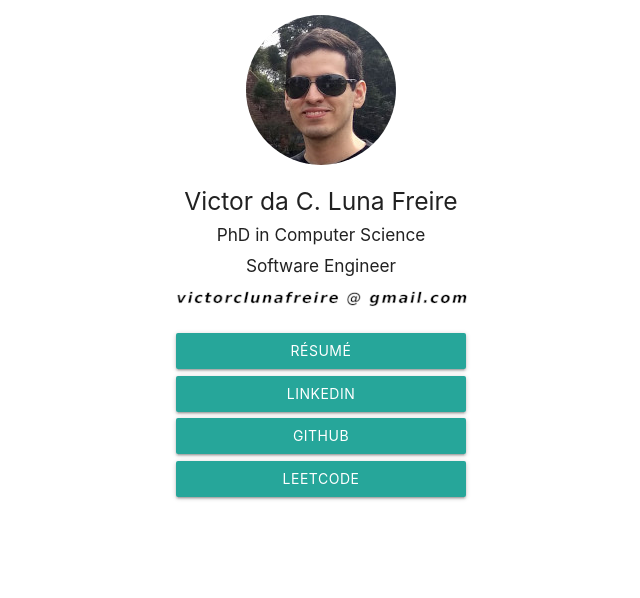
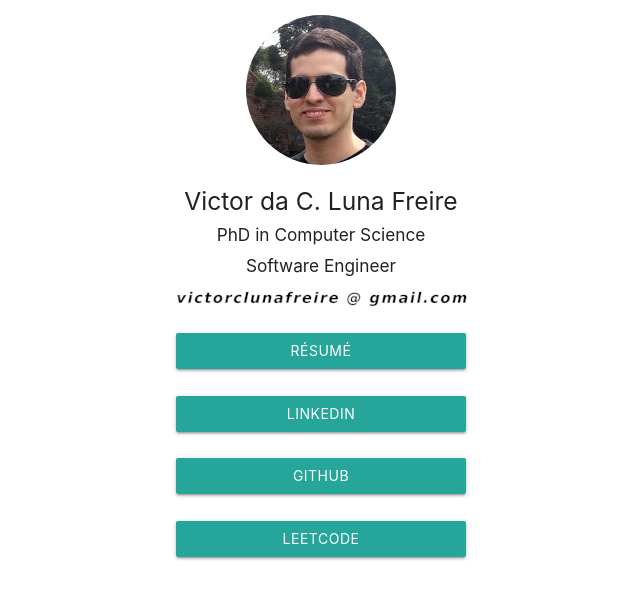
Before and after one commit to victorclf/victorclf.github.io, a plain HTML site: page index.html in a window 1280 px wide. Shown: the whole page, without its empty margins (319-959 px from the left). Drawn offline with Linux system fonts and the light colour scheme.

Commit message:
Increase button spacing in index

```diff
--- a/index.html
+++ b/index.html
@@ -26,20 +26,26 @@
                 </div>
             </div>
             <div class="row">
-                <div class="col s6 offset-s3 m4 offset-m4 center-align">
+                <div class="col s8 offset-s2 m4 offset-m4 center-align">
                     <a class="waves-effect waves-light btn" style="vertical-align: unset; width: 80%"
                         href="https://docs.google.com/document/d/1VbqH702r4ZznmCCMaEwFKs7mDyJFxc7kASWq4TOA_7s/edit?usp=sharing">
                         Résumé</a>
                 </div>
-                <div class="col s6 offset-s3 m4 offset-m4 center-align">
+            </div>
+            <div class="row">
+                <div class="col s8 offset-s2 m4 offset-m4 center-align">
                     <a class="waves-effect waves-light btn" style="vertical-align: unset; width: 80%"
                         href="https://www.linkedin.com/in/victor-da-c-luna-freire-00831024/">LinkedIn</a>
                 </div>
-                <div class="col s6 offset-s3 m4 offset-m4 center-align">
+            </div>
+            <div class="row">
+                <div class="col s8 offset-s2 m4 offset-m4 center-align">
                     <a class="waves-effect waves-light btn" style="vertical-align: unset; width: 80%"
                         href="https://github.com/victorclf">GitHub</a>
                 </div>
-                <div class="col s6 offset-s3 m4 offset-m4 center-align">
+            </div>
+            <div class="row">
+                <div class="col s8 offset-s2 m4 offset-m4 center-align">
                     <a class="waves-effect waves-light btn" style="vertical-align: unset; width: 80%"
                         href="https://leetcode.com/victorclf/">Leetcode</a>
                 </div>
```
